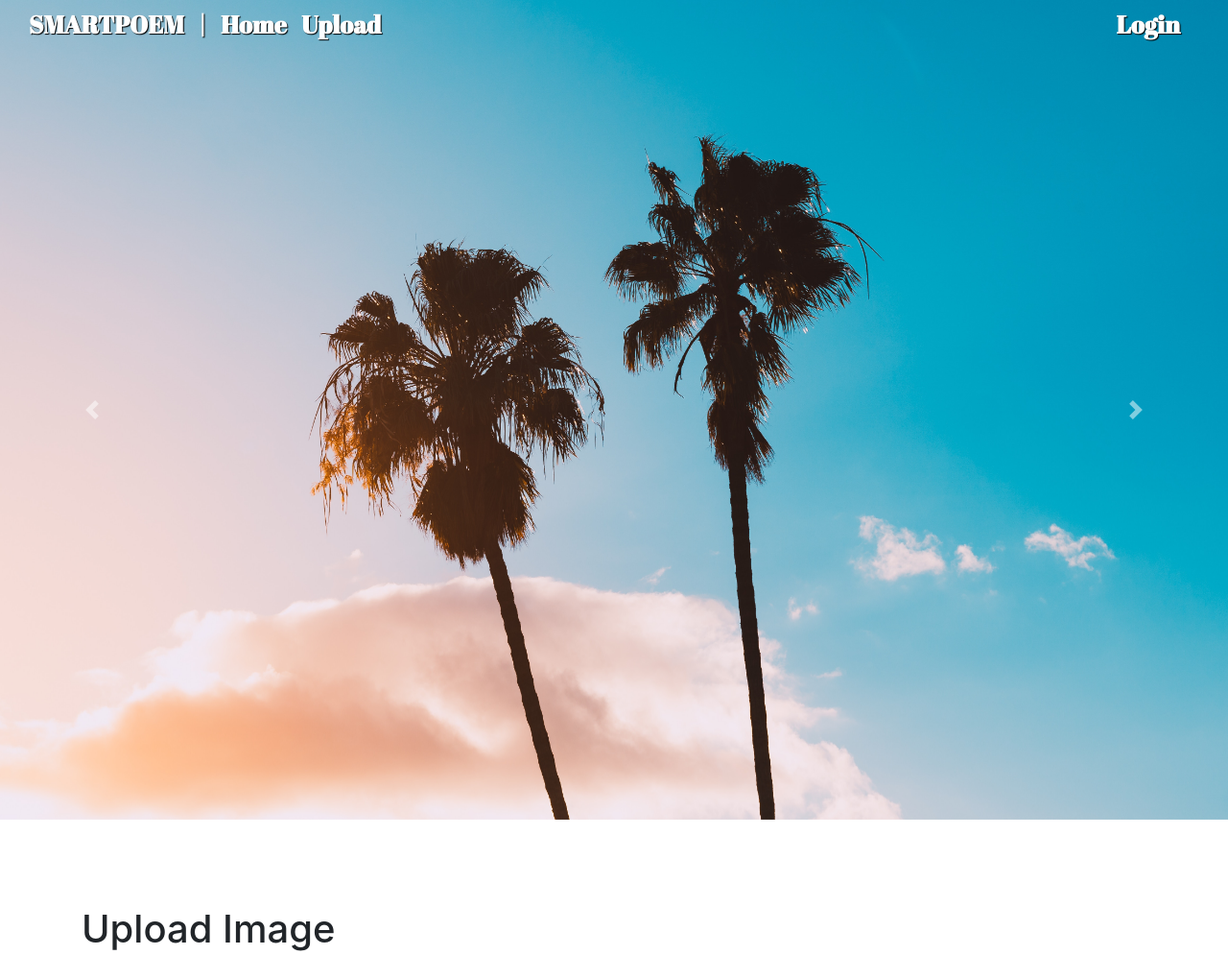
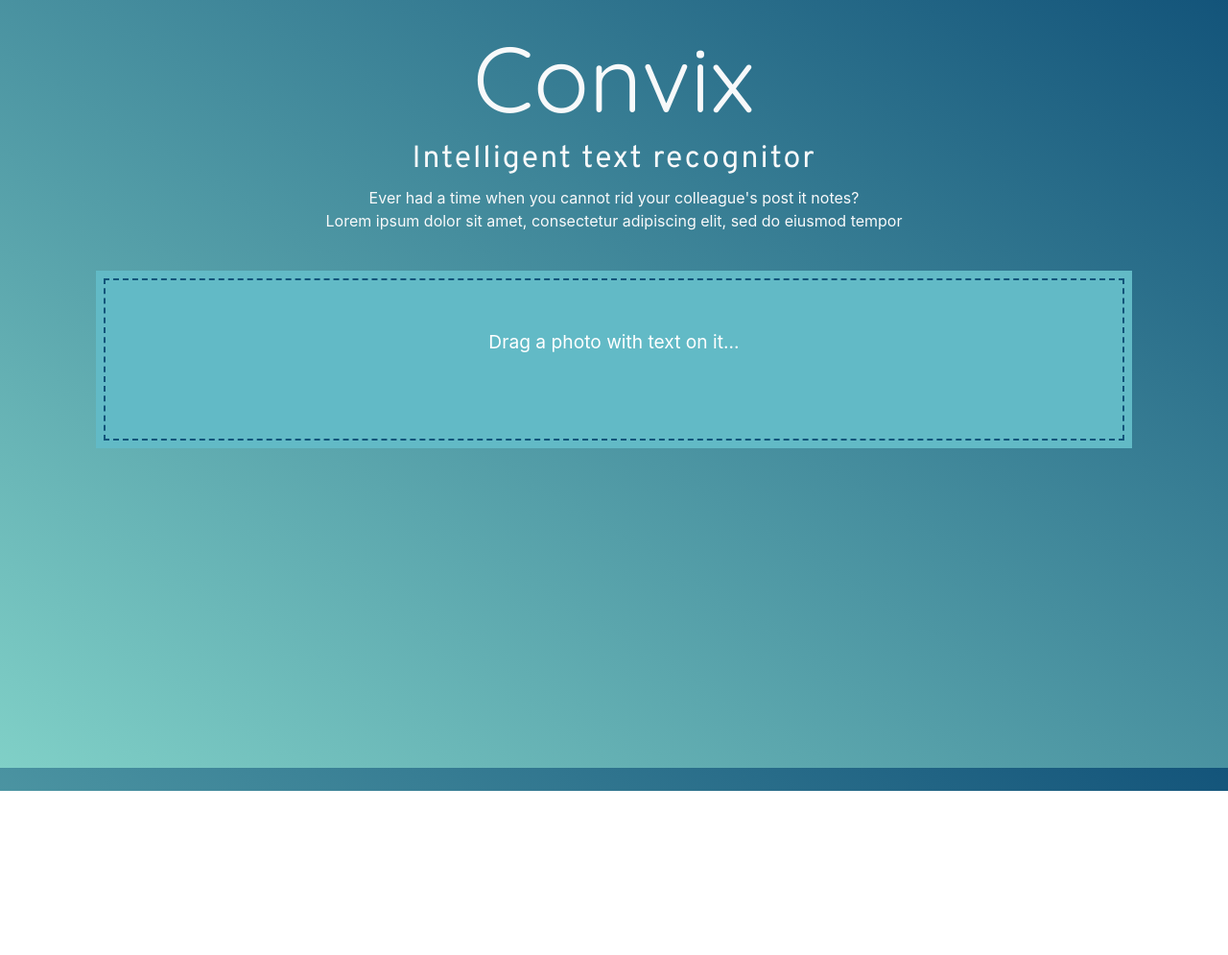
Before and after one commit to text-recognitor/client, a plain HTML site: page index.html in a window 1280 px wide. Shown: the top 995 px of the page at 96% size. After the commit the page ends 824 px from the top, so only its background shows below. Drawn offline with nearby package versions, Linux system fonts and the light colour scheme.

Commit message:
updated to new layout

```diff
--- a/assets/css/main.css
+++ b/assets/css/main.css
@@ -1,5 +1,47 @@
-.header {
-    background: rgba(0, 0, 0, 0)
+@import url('https://fonts.googleapis.com/css?family=Quicksand');
+@import url('https://fonts.googleapis.com/css?family=Open+Sans');
+@import url('https://fonts.googleapis.com/css?family=Cabin');
+@import url('https://fonts.googleapis.com/css?family=Overpass');
+
+html {
+    height: 100%;
+}
+body {
+    height: 100%;
+    margin: 0;
+    background-repeat: no-repeat;
+    background-attachment: fixed;
+    background: linear-gradient(to bottom left, #13547a, #80d0c7) fixed;
+}
+
+.cabin {
+  font-family: 'Cabin', sans-serif;
+}
+
+.overpass {
+  font-family: 'Overpass', sans-serif;
+}
+
+/* .container {
+  position: relative;
+  height: 14rem;
+  border: 1px solid;
+}
+
+.x-y-centered {
+  position: absolute;
+  top: 50%;
+  left:50%;
+  transform: translate(-50%,-50%);
+  border: none;
+} */
+
+.quicksand {
+  font-family: 'Quicksand', sans-serif;
+}
+
+.open-sans {
+  font-family: 'Open Sans', sans-serif;
 }
 
 .container-fluid {
@@ -44,28 +86,22 @@
     position: relative;
     top: -50px;
 }
-section {
-    min-height: 700px;
-    padding-top: 40px;
-    justify-content: center;
-}
 
 
 /***********  FILE UPLOAD Style *******************/
 .dropbox {
-    outline: 2px dashed grey;
+    outline: 2px dashed #13547a;
     outline-offset: -10px;
-    background: rgb(201, 253, 255);
-    color: dimgray;
+    background: #62bac6;
+    color: white;
     padding: 10px 10px;
-    min-height: 200px;
+    min-height: 185px;
     position: relative;
     cursor: pointer;
   }
 
   .input-file {
     opacity: 0;
-    width: 100%;
     height: 200px;
     position: absolute;
     cursor: pointer;
--- a/index.html
+++ b/index.html
@@ -1,71 +1,41 @@
-<!DOCTYPE html>
+<!doctype html>
 <html lang="en">
-
   <head>
-    <meta charset="UTF-8">
-    <meta name="viewport" content="width=device-width, initial-scale=1.0">
-    <meta http-equiv="X-UA-Compatible" content="ie=edge">
-    <link rel="stylesheet" href="https://use.fontawesome.com/releases/v5.8.1/css/solid.css"
-        integrity="sha384-QokYePQSOwpBDuhlHOsX0ymF6R/vLk/UQVz3WHa6wygxI5oGTmDTv8wahFOSspdm" crossorigin="anonymous">
-    <link rel="stylesheet" href="https://use.fontawesome.com/releases/v5.8.1/css/brands.css"
-        integrity="sha384-n9+6/aSqa9lBidZMRCQHTHKJscPq6NW4pCQBiMmHdUCvPN8ZOg2zJJTkC7WIezWv" crossorigin="anonymous">
-    <link rel="stylesheet" href="https://use.fontawesome.com/releases/v5.8.1/css/fontawesome.css"
-        integrity="sha384-vd1e11sR28tEK9YANUtpIOdjGW14pS87bUBuOIoBILVWLFnS+MCX9T6MMf0VdPGq" crossorigin="anonymous">
-    <link href="https://fonts.googleapis.com/css?family=Abril+Fatface" rel="stylesheet">
-
-    <link rel="stylesheet" href="https://maxcdn.bootstrapcdn.com/bootstrap/4.0.0/css/bootstrap.min.css" integrity="sha384-Gn5384xqQ1aoWXA+058RXPxPg6fy4IWvTNh0E263XmFcJlSAwiGgFAW/dAiS6JXm" crossorigin="anonymous">
-    <link type="text/css" rel="stylesheet" href="assets/css/main.css" />
-
-    <title>SmartPoem</title>
+    <meta charset="utf-8">
+    <meta name="viewport" content="width=device-width, initial-scale=1, shrink-to-fit=no">
+    <link rel="stylesheet" href="https://cdnjs.cloudflare.com/ajax/libs/animate.css/3.7.0/animate.min.css">
+    <link rel="stylesheet" href="https://cdnjs.cloudflare.com/ajax/libs/meyer-reset/2.0/reset.min.css">
+    <link rel="stylesheet" href="https://stackpath.bootstrapcdn.com/bootstrap/4.3.1/css/bootstrap.min.css" integrity="sha384-ggOyR0iXCbMQv3Xipma34MD+dH/1fQ784/j6cY/iJTQUOhcWr7x9JvoRxT2MZw1T" crossorigin="anonymous">
+    <link rel="stylesheet" href="./assets/css/main.css">
+    <title>Convolute</title>
   </head>
 
   <body>
-    <div id="poemApp" class="container-fluid">
-        <header class='header'>
-                <a href="/" class='navItem brand'>SMARTPOEM</a>
-                <span class='navItem'>|</span>
-                <a href="#" class='navItem'>Home</a>
-                <a href="#upload" class='navItem'>Upload</a>
-                <div class='accountNav'>
-                    <a href="#" class='navItem' v-if="!isLoggedIn">Login</a>
-                    <a href="#" class='navItem' v-if="isLoggedIn">Logout</a>
-                </div>
-        </header>
-        <div id="carouselExampleIndicators" class="carousel slides" data-ride="carousel">
-                <div class="carousel-inner">
-                  <div class="carousel-item active">
-                    <img class="d-block w-100" src="/assets/img/1.jpg" alt="Smart Poem">
-                  </div>
-                  <div class="carousel-item">
-                    <img class="d-block w-100" src="/assets/img/2.jpg" alt="Smart Poem">
-                  </div>
-                  <div class="carousel-item">
-                    <img class="d-block w-100" src="/assets/img/3.jpg" alt="Smart Poem">
+    <!--  -->
+    <div id="app">
+      <div class="container x-y-centered text-light">
+        <div class="row mt-4">
+          <div class="col text-center">
+            <h1 style="font-size: 6rem" class="quicksand tlt">Convix</h1>
+            <h3 class="overpass" style="font-size: 2rem; letter-spacing: 2px;">Intelligent text recognitor</h3>
+            <p class="opensans">Ever had a time when you cannot rid your colleague's post it notes?<br>Lorem ipsum dolor sit amet, consectetur adipiscing elit, sed do eiusmod tempor</p>
           </div>
         </div>
-                <a class="carousel-control-prev" href="#carouselExampleIndicators" role="button" data-slide="prev">
-                  <span class="carousel-control-prev-icon" aria-hidden="true"></span>
-                  <span class="sr-only">Previous</span>
-                </a>
-                <a class="carousel-control-next" href="#carouselExampleIndicators" role="button" data-slide="next">
-                  <span class="carousel-control-next-icon" aria-hidden="true"></span>
-                  <span class="sr-only">Next</span>
-                </a>
-        </div>
+        <div class="row">
+          <div class="col text-center">
             <section id="upload">
                 <upload-form></upload-form>
             </section>
           </div>
-
-
-    <script src="https://code.jquery.com/jquery-3.2.1.slim.min.js" integrity="sha384-KJ3o2DKtIkvYIK3UENzmM7KCkRr/rE9/Qpg6aAZGJwFDMVNA/GpGFF93hXpG5KkN" crossorigin="anonymous"></script>
-    <script src="https://cdnjs.cloudflare.com/ajax/libs/popper.js/1.12.9/umd/popper.min.js" integrity="sha384-ApNbgh9B+Y1QKtv3Rn7W3mgPxhU9K/ScQsAP7hUibX39j7fakFPskvXusvfa0b4Q" crossorigin="anonymous"></script>
-    <script src="https://maxcdn.bootstrapcdn.com/bootstrap/4.0.0/js/bootstrap.min.js" integrity="sha384-JZR6Spejh4U02d8jOt6vLEHfe/JQGiRRSQQxSfFWpi1MquVdAyjUar5+76PVCmYl" crossorigin="anonymous"></script>
+        </div>
+      </div>
+    </div>
 
     <script src="https://cdn.jsdelivr.net/npm/vue"></script>
-    <!-- <script src="js/components/poem-card.js"></script> -->
+    <script src="https://code.jquery.com/jquery-3.3.1.slim.min.js" integrity="sha384-q8i/X+965DzO0rT7abK41JStQIAqVgRVzpbzo5smXKp4YfRvH+8abtTE1Pi6jizo" crossorigin="anonymous"></script>
+    <script src="https://cdnjs.cloudflare.com/ajax/libs/popper.js/1.14.7/umd/popper.min.js" integrity="sha384-UO2eT0CpHqdSJQ6hJty5KVphtPhzWj9WO1clHTMGa3JDZwrnQq4sF86dIHNDz0W1" crossorigin="anonymous"></script>
+    <script src="https://stackpath.bootstrapcdn.com/bootstrap/4.3.1/js/bootstrap.min.js" integrity="sha384-JjSmVgyd0p3pXB1rRibZUAYoIIy6OrQ6VrjIEaFf/nJGzIxFDsf4x0xIM+B07jRM" crossorigin="anonymous"></script>
     <script src="js/components/upload.js"></script>
     <script src="js/main.js"></script>
   </body>
-
 </html>
--- a/js/components/upload.js
+++ b/js/components/upload.js
@@ -55,12 +55,11 @@ Vue.component('upload-form', {
         `
     <div class="container">
         <form enctype="multipart/form-data" novalidate v-if="isInitial || isSaving">
-            <h1 style="margin-bottom: 20px;">Upload Image</h1>
-            <div class="dropbox">
+            <div class="dropbox mt-4">
             <input type="file" multiple @change="onFileChange($event.target.name, $event.target.files)"
                 accept="image/*" class="input-file">
                 <p v-if="isInitial">
-                Drag your file(s) here to begin<br> or click to browse
+                Drag a photo with text on it...
                 </p>
                 <p v-if="isSaving">
                     Uploading files...
@@ -71,7 +70,7 @@ Vue.component('upload-form', {
         <div v-if="isSuccess">
             <h2>Uploaded file: {{ uploadedFile }} successfully.</h2>
             <p>
-            <a href="javascript:void(0)" @click="reset()">Upload again</a>
+            <a href="javascript:void(0)" @click="reset()">Please upload again</a>
             </p>
             <img :src="uploadedFile.url" class="img-responsive img-thumbnail" :alt="uploadedFile.originalName">
         </div>
--- a/js/main.js
+++ b/js/main.js
@@ -1,7 +1,7 @@
 Vue.config.devtools = true
 
 var poemApp = new Vue({
-    el: '#poemApp',
+    el: '#app',
     data: {
         isLoggedIn: false,
         inputFile: null
```
Lines whose indentation alone changed are shown as unchanged.
